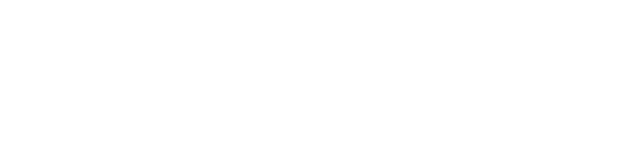
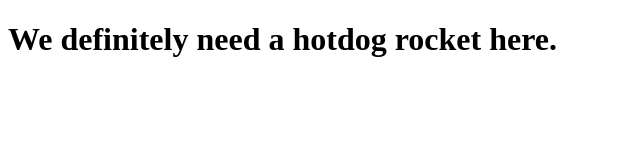
Before and after one commit to AidenRW/foodapp, a website: page public/index.html in a window 1280 px wide. Shown: the whole page, without its empty margins (0-640 px from the left). Drawn offline with Linux system fonts and the light colour scheme.

Commit message:
added an h1 to the index.html

```diff
--- a/public/index.html
+++ b/public/index.html
@@ -6,7 +6,7 @@
     <title></title>
   </head>
   <body>
-
+<h1>We definitely need a hotdog rocket here.</h1>
 
   <script src='name.js'></script>
   </body>
```
